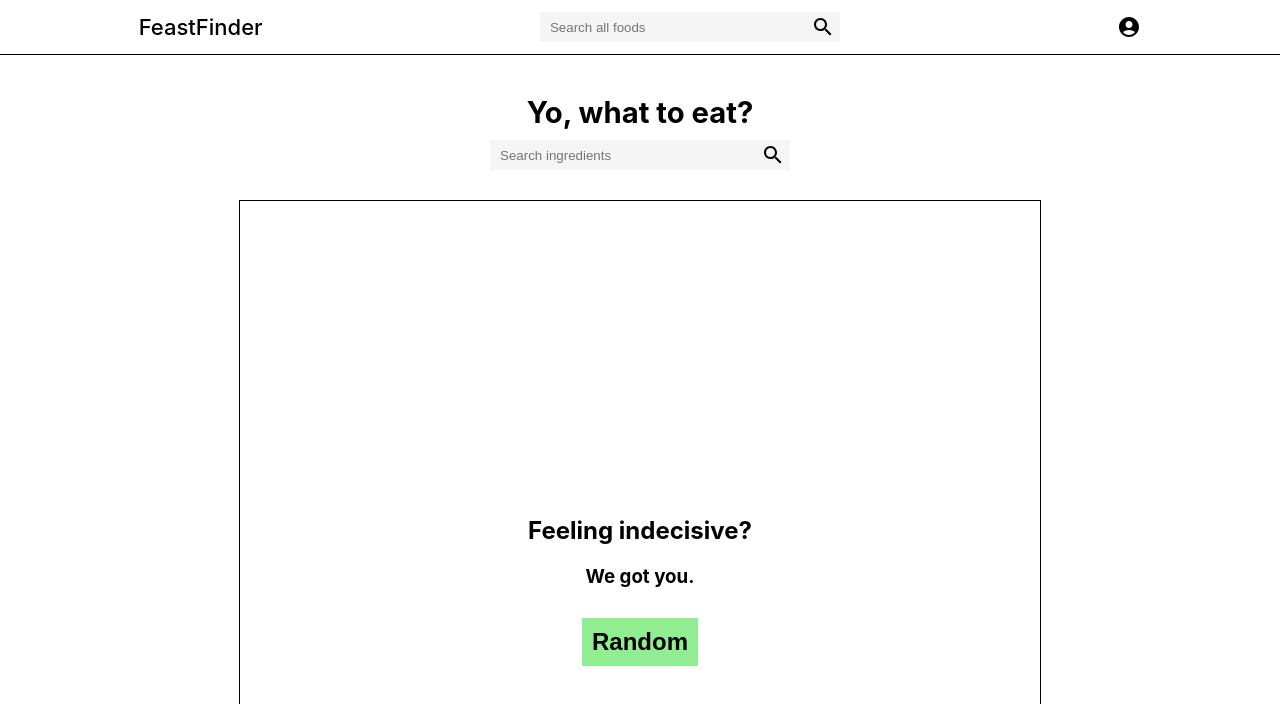
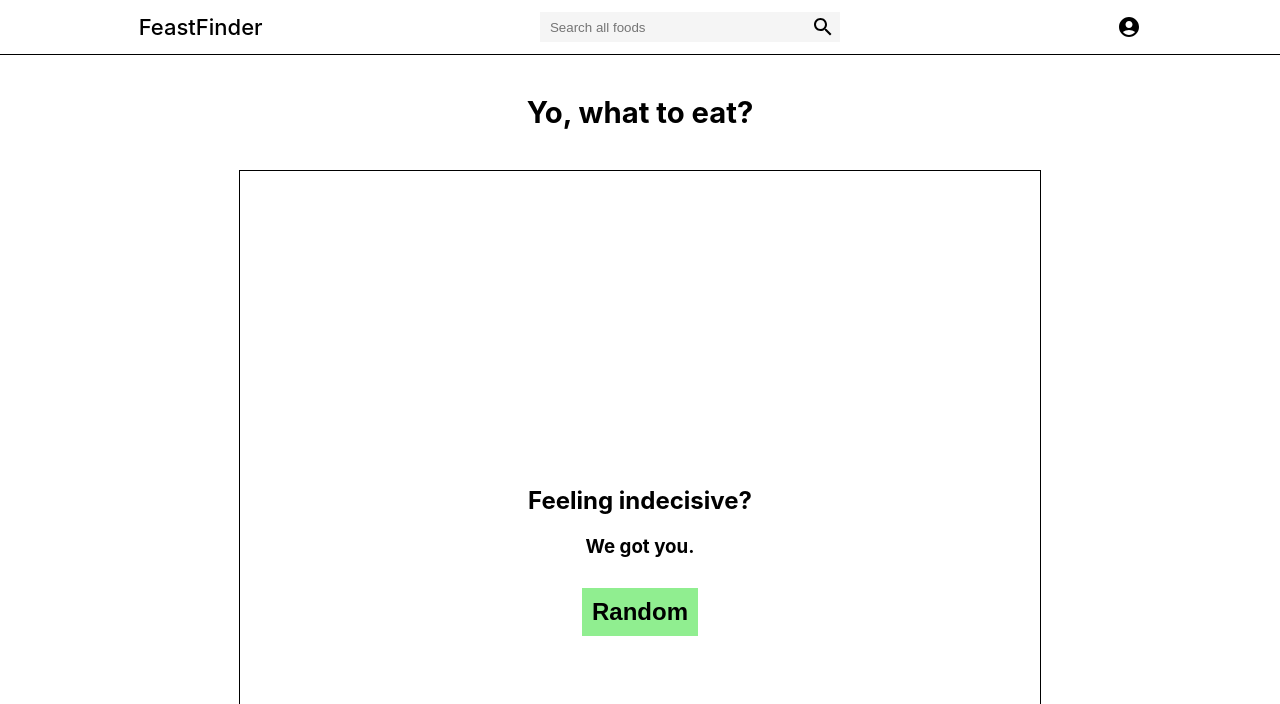
Before and after one commit to mattwhen/feast-finder, a React (Create React App) app: page / in a window 1280 px wide. Shown: the top 704 px of the page. Built offline with nearby package versions, Linux system fonts and the light colour scheme.

Commit message:
Worked with Danyal on refactoring code base, inserting background image of food for each card.

```diff
--- a/src/components/Card/Card.jsx
+++ b/src/components/Card/Card.jsx
@@ -2,13 +2,12 @@ import React from 'react';
 import './Card.scss';
 
 export default function Card({ data }) {
+	const { title, image } = data;
+	console.log('Card component:', title, image);
+
 	return (
-		<div className='cardContainer'>
-			{data.map((item) => (
-				<p className='card' key={item.id}>
-					{item.title || item.name}
-				</p>
-			))}
+		<div className='cardContainer' style={{backgroundImage: `url(${image})`, width: 100, height: 100}}>
+			<h2>{title}</h2>
 		</div>
 	);
 }
--- a/src/components/CardContainer/CardContainer.jsx
+++ b/src/components/CardContainer/CardContainer.jsx
@@ -12,7 +12,11 @@ export default function CardContainer({ data, onClick }) {
 					Random
 				</button>
 			</div>
-			{data ? <Card data={data} /> : null}
+			{/* {data ? <Card data={data} /> : null} */}
+			{data?.map(item => {
+				console.log(item);
+				return <Card data={item} />;
+			})}
 		</div>
 	);
 }
--- a/src/components/Header/Header.jsx
+++ b/src/components/Header/Header.jsx
@@ -14,12 +14,7 @@ export default function Header({ text, setText, setRandomData }) {
 		<div className='header'>
 			<h3 className='headerTitle'>Yo, what to eat?</h3>
 			{/* Search Bar for INGREDIENTS... */}
-			<SearchBar
-				onSubmit={fetchIngredients}
-				text={text}
-				setText={setText}
-				placeholder={'Search ingredients'}
-			/>
+
 		</div>
 	);
 }
--- a/src/services/api.js
+++ b/src/services/api.js
@@ -6,6 +6,7 @@ export const fetchData = async (query) => {
 			`https://api.spoonacular.com/recipes/complexSearch?query=${query}&apiKey=${API_KEY}`
 		);
 		const data = await response.json();
+		console.log(data);
 		return data.results;
 	} catch (error) {
 		console.error('Error fetching data', error);
```
